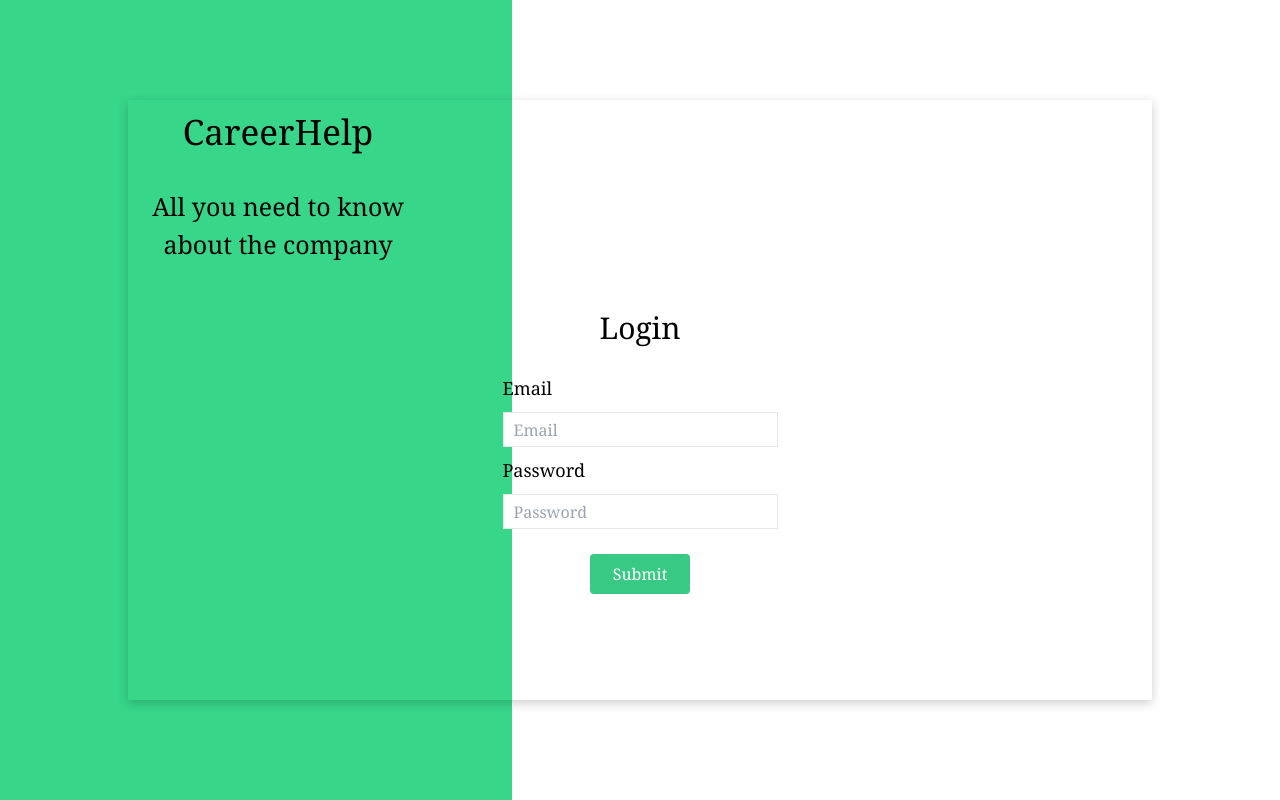
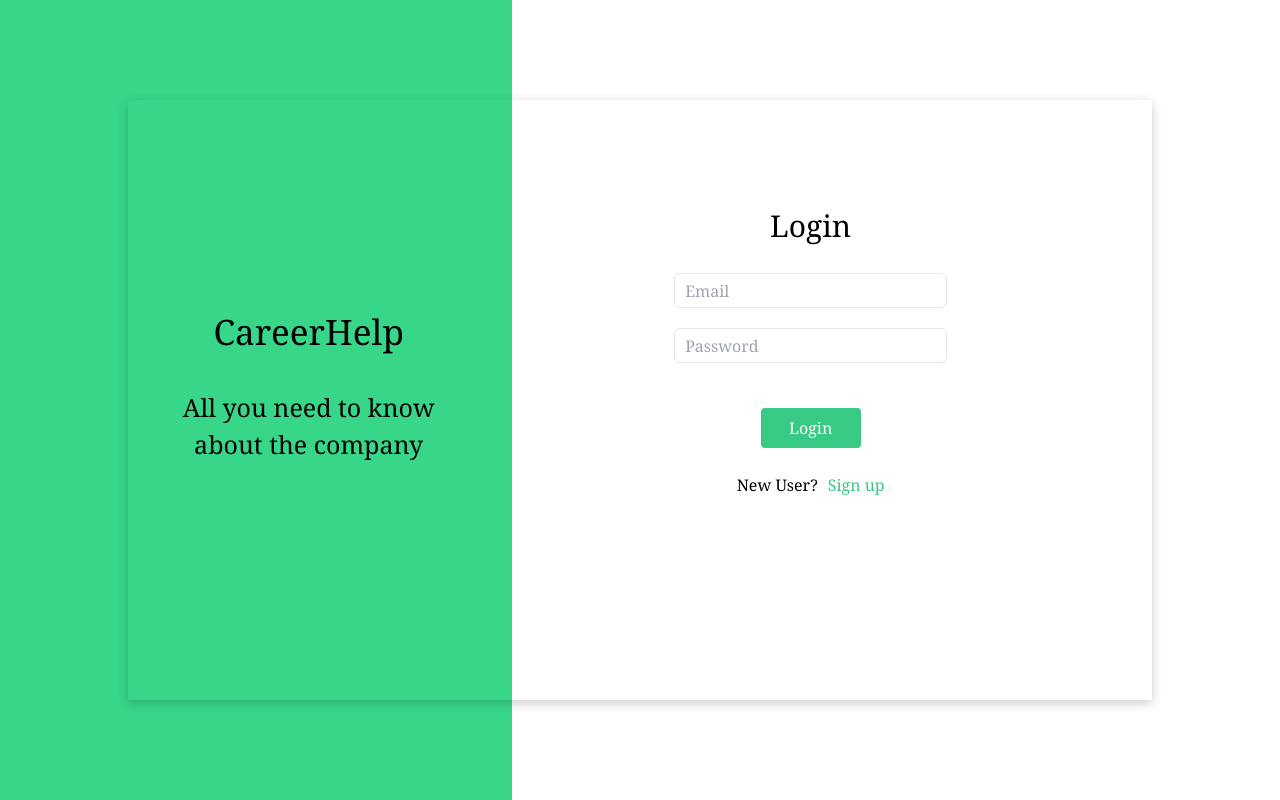
Before and after one commit to vandan2410/careerhelp, a React (Create React App) app: page /home in a window 1280 px wide. Built offline with nearby package versions, Linux system fonts and the light colour scheme; a web font is replaced by a local one.

Commit message:
Styling clear

```diff
--- a/src/Components/Login.js
+++ b/src/Components/Login.js
@@ -1,29 +1,36 @@
-function Login({className}){
-    return(
-        <div className="form h-full w-full flex flex-col justify-center items-center pb-[100px] font-serif">
-          <p className="mb-[25px] text-[30px]" >Login</p>
-        <form>
-          <div className="input-container mb-[10px] text-[18px]">
-            <label>Email </label>
-            </div>
+import React, { useState } from 'react';
+import Signin from './Signin';
+function Login(){
 
-            <div className="mb-[10px]" >
-            <input type="text" name="uname" placeholder="Email" required className="h-[35px] border-[1px] border-solid w-[275px] flex justify-center pl-[10px]"/>
-          </div>
-          <div className="input-container mb-[10px] text-[18px]">
-            <label>Password </label>
-            </div>
 
-            <div>
-            <input type="password" name="pass" placeholder="Password" required className="h-[35px] border-[1px] border-solid w-[275px] pl-[10px]"/>
 
-          </div>
-          <div className="w-full flex justify-center mt-[25px]">
-            <button className="bg-[#38ca84] h-[40px] w-[100px] rounded text-white" type="button">Submit</button>
-          </div>
+    const [isNewUser, setIsNewUser] = useState(true);
+    const handleClick = () => {
+      setIsNewUser(!isNewUser);
 
-        </form>
-      </div>
-    );
+}
+    return (isNewUser ? <div className="form h-full w-full flex flex-col justify-center items-center pb-[100px] font-serif">
+    <p className="mb-[25px] text-[30px]" >Login</p>
+  <form className="w-[40%] flex justify-center  flex-col" >
+
+
+  <input type="email" name="uname" placeholder="Email" required className="h-[35px] border-[1px] border-solid w-full flex justify-center pl-[10px] mb-[20px] rounded-md p-3"/>
+
+
+
+          <input type="password" name="uname" placeholder="Password" required className="h-[35px] border-[1px] border-solid w-full flex justify-center pl-[10px] mb-[20px] rounded-md p-3"/>
+    <div className="w-full flex justify-center mt-[25px]">
+      <button className="bg-[#38ca84] h-[40px] w-[100px] rounded text-white" type="button">Login</button>
+    </div>
+    <div className="w-full flex justify-center mt-[25px]" >
+    <p>New User?<button className='text-[#38ca84] ml-[10px]' onClick={handleClick}>Sign up</button></p>
+    </div>
+
+  </form>
+</div>:
+<Signin change={handleClick} />)
+
+
+
 }
 export default Login;
--- /dev/null
+++ b/src/Components/Signin.js
@@ -0,0 +1,31 @@
+function Signin({change}){
+    return(
+        <div className="form h-full w-full flex flex-col justify-center items-center pb-[70px] font-serif">
+          <p className="mb-[25px] text-[30px]" >Sign up</p>
+        <form className="w-[40%] flex justify-center  flex-col" >
+
+
+
+            <input type="email" name="uname" placeholder="Email" required className="h-[35px] border-[1px] border-solid w-full flex justify-center pl-[10px] mb-[20px] rounded-md p-3"/>
+
+
+
+            <input type="password" name="uname" placeholder="Password" required className="h-[35px] border-[1px] border-solid w-full flex justify-center pl-[10px] mb-[20px] rounded-md p-3"/>
+
+
+
+            <input type="password" name="pass" placeholder="Confirm Password" required className="h-[35px] border-[1px] border-solid w-full pl-[10px] mb-[20px] rounded-md p-3"/>
+
+
+          <div className="w-full flex justify-center mt-[20px]">
+            <button className="bg-[#38ca84] h-[40px] w-[50%] rounded text-white" type="button">Sign Up</button>
+          </div>
+          <div className="w-full flex justify-center mt-[25px]">
+            <p>Already a User?<button className='text-[#38ca84] ml-[10px]' onClick={change}>Login </button></p>
+          </div>
+
+        </form>
+      </div>
+    );
+}
+export default Signin;
--- a/src/pages/Landing.js
+++ b/src/pages/Landing.js
@@ -1,30 +1,21 @@
 import Login from '../Components/Login'
+
 
 function Landing()
 {
+
     return (
         <div className="main flex font-serif">
-            {/* <div className="left-color h-[100vh] w-[40%] bg-[#37d689] flex items-center justify-end">
-                <div className="bg-[#37d689]   h-[600px] w-[400px] shadow-[0_3px_10px_rgb(0,0,0,0.2)] flex flex-col justify-center items-center">
-                    <div className='w-[300px] flex flex-col justify-center items-center text-center mb-[30px]'>
-                        <p className="text-[35px] mb-[30px]">CareerHelp</p>
-                        <p className="text-[25px]">All you need to know about the company</p>
-                    </div>
-                </div>
-            </div>
-            <div className="h-[100vh] w-[60%] relative flex items-center bg-white">
-                <div className="h-[600px] w-[800px] shadow-[0_3px_10px_rgb(0,0,0,0.2)] left-0 absolute bg-white flex justify-center items-center" >
-                    <Login/>
-                </div>
-            </div> */}
+
             <div className=" wraps h-[100vh] w-full flex justify-center items-center " >
-                <div className=' popup bg-tranparent shadow-[0_3px_10px_rgb(0,0,0,0.2)] h-3/4 w-4/5  grid grid-cols-2 '>
-                    <div className='w-[300px] flex flex-col justify-center items-center text-center mb-[30px] col-span-4'>
+                <div className=' popup bg-tranparent shadow-[0_3px_10px_rgb(0,0,0,0.2)] h-3/4 w-4/5  grid grid-cols-12 '>
+                    <div className=' flex flex-col justify-center items-center text-center mb-[30px] col-span-4 ml-[20px]'>
                         <p className="text-[35px] mb-[30px]">CareerHelp</p>
                         <p className="text-[25px]">All you need to know about the company</p>
                     </div>
                     <div className='col-span-8 flex justify-center items-center w-full h-full' >
                     < Login />
+
                     </div>
 
                 </div>
```
